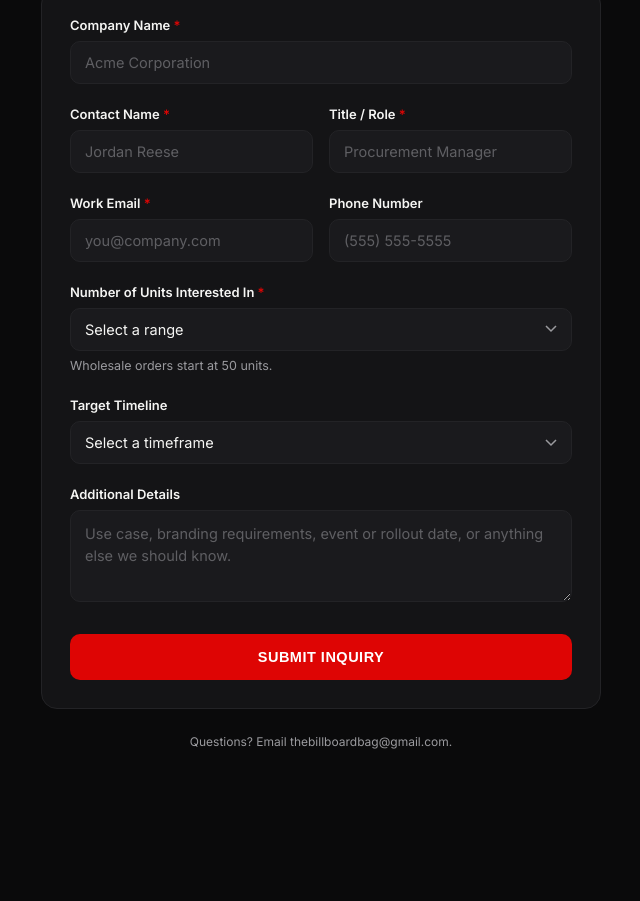
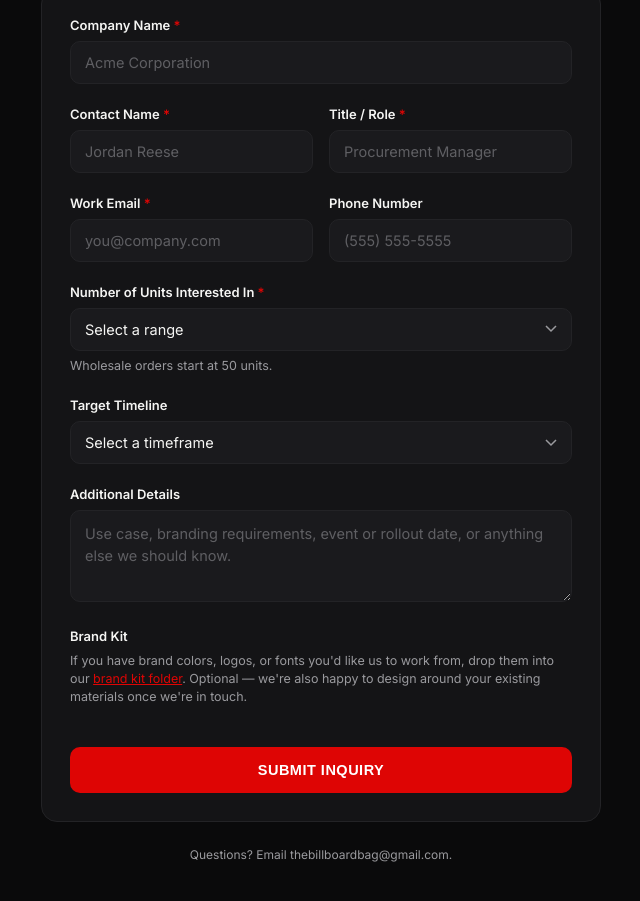
Before and after one commit to thebillboardbag-ai/billboard-bag-wholesale, a plain HTML site: page index.html in a window 1280 px wide. Shown: the part 351-1252 px from the top of the page, without its empty margins (319-959 px from the left). Before the commit the page ends 1162 px from the top, so only its background shows below. Drawn offline with Linux system fonts and the light colour scheme.

Commit message:
Add brand kit drop-off link to wholesale form
Points to a dedicated Drive folder so leads with existing brand
colors, logos, or fonts can hand them over before the call.

Co-Authored-By: Claude Sonnet 5 <noreply@anthropic.com>
Claude-Session: https://claude.ai/code/session_01278PZfYYdcHqNSjsF3KeVU

```diff
--- a/index.html
+++ b/index.html
@@ -352,6 +352,11 @@
         <textarea id="notes" name="Additional Details" placeholder="Use case, branding requirements, event or rollout date, or anything else we should know."></textarea>
       </div>
 
+      <div class="field">
+        <label>Brand Kit</label>
+        <p class="hint">If you have brand colors, logos, or fonts you'd like us to work from, drop them into our <a href="https://drive.google.com/drive/folders/1IBVV5F3yTD-G6PjglSUOG_F3rvN9KWhd" target="_blank" rel="noopener" style="color:var(--accent);">brand kit folder</a>. Optional — we're also happy to design around your existing materials once we're in touch.</p>
+      </div>
+
       <button type="submit" id="submit-btn">Submit Inquiry</button>
 
       <p class="error-note" id="error-note" hidden>
```
